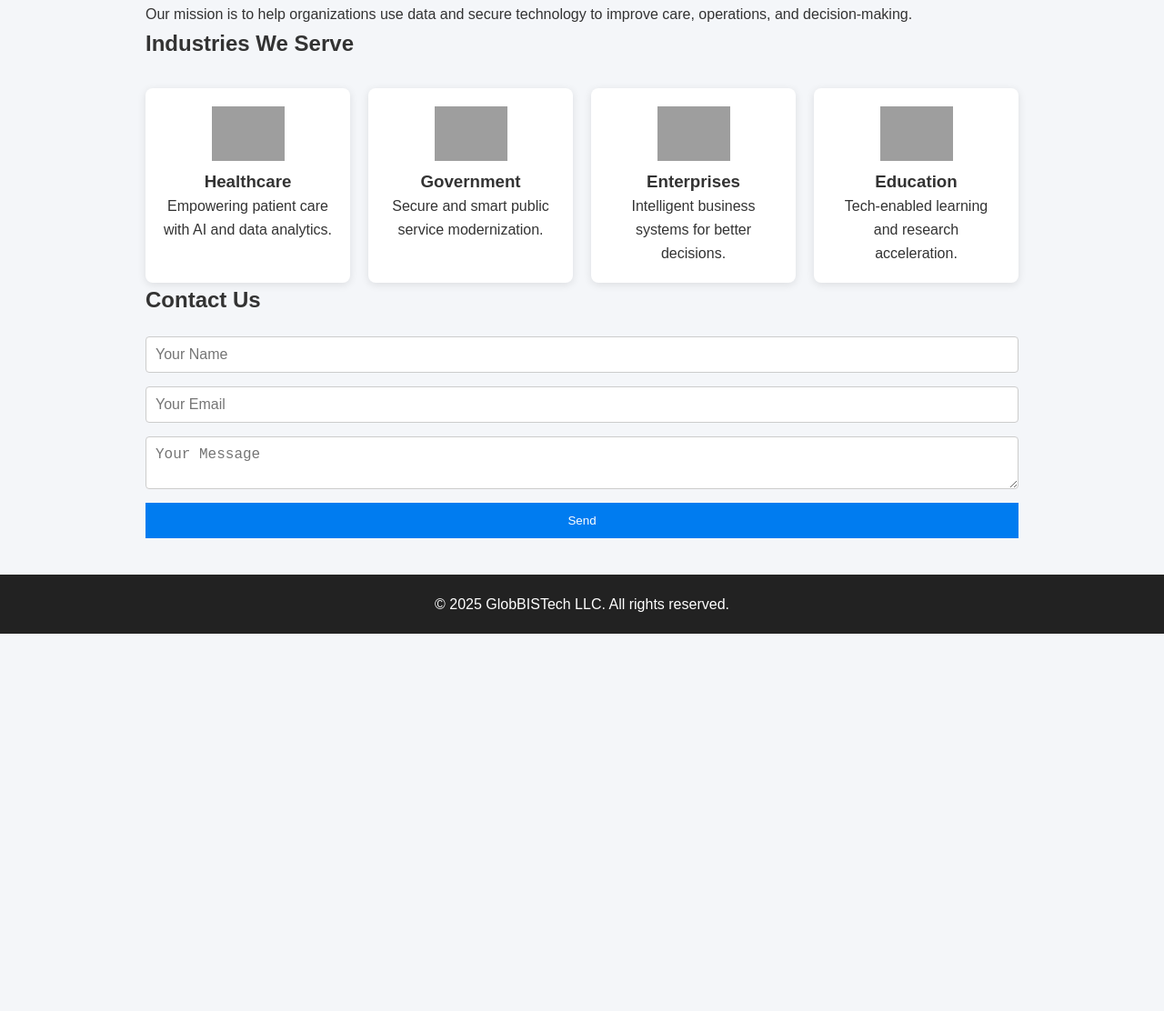
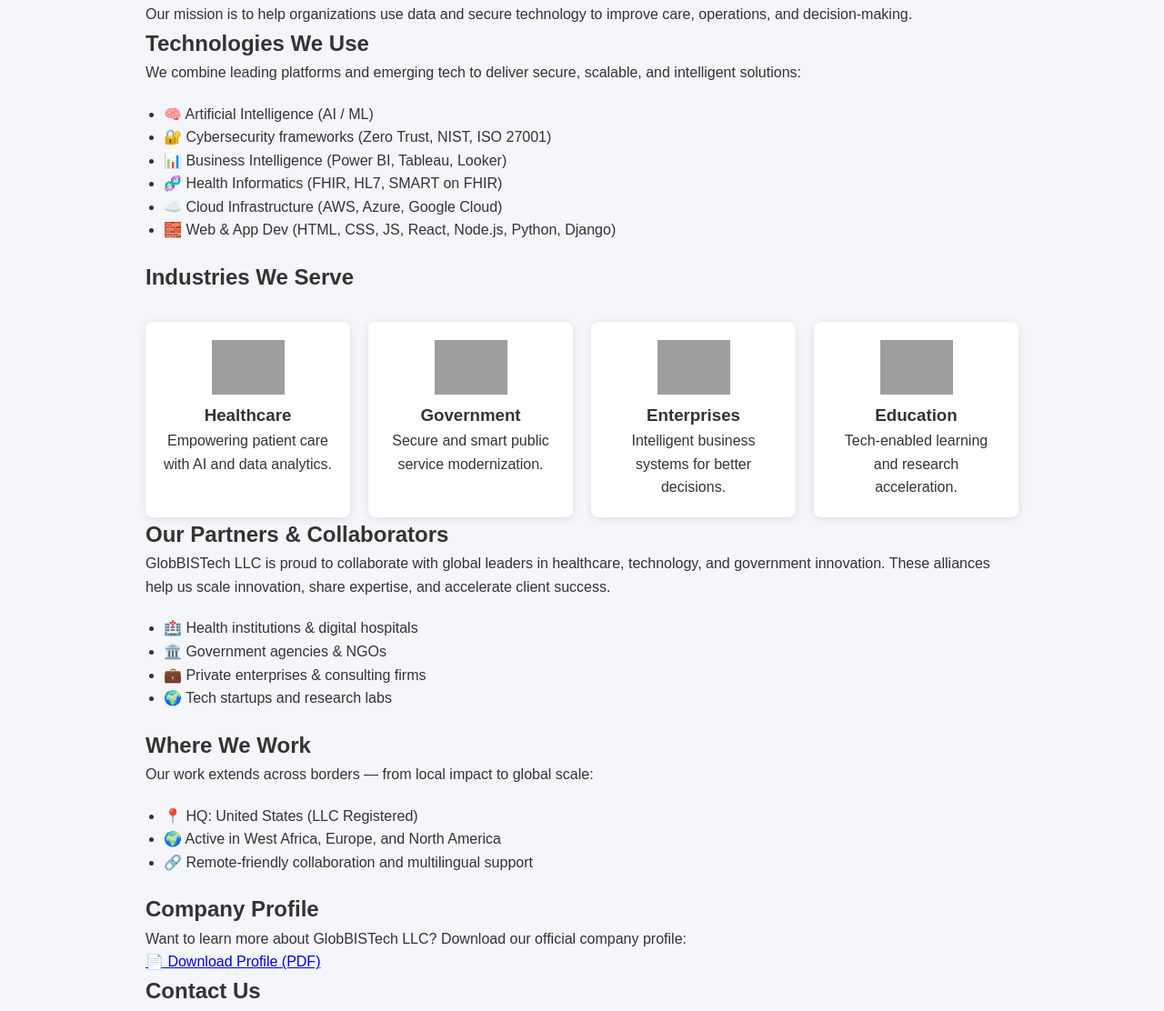
Before and after one commit to albertokabore/GlobBISTech-LLC-Website, a plain HTML site: page index.html in a window 1280 px wide. Shown: the part 635-1747 px from the top of the page at 91% size. Before the commit the page ends 1332 px from the top, so only its background shows below. Drawn offline with Linux system fonts and the light colour scheme; grey boxes are pictures that could not be loaded.

Commit message:
Update index.html

```diff
--- a/index.html
+++ b/index.html
@@ -12,7 +12,11 @@
       <h1>🌐 GlobBISTech LLC</h1>
       <ul>
         <li><a href="#about">About</a></li>
+        <li><a href="#technologies">Technologies</a></li>
         <li><a href="#industries">Industries</a></li>
+        <li><a href="#partners">Partners</a></li>
+        <li><a href="#reach">Reach</a></li>
+        <li><a href="#company-profile">Profile</a></li>
         <li><a href="#contact">Contact</a></li>
       </ul>
     </nav>
@@ -24,6 +28,7 @@
   </header>
 
   <main>
+
     <section id="about">
       <h2>About GlobBISTech</h2>
       <p>
@@ -42,6 +47,21 @@
         Our mission is to help organizations use data and secure technology
         to improve care, operations, and decision-making.
       </p>
+    </section>
+
+    <section id="technologies">
+      <h2>Technologies We Use</h2>
+      <p>
+        We combine leading platforms and emerging tech to deliver secure, scalable, and intelligent solutions:
+      </p>
+      <ul class="tech-list">
+        <li>🧠 Artificial Intelligence (AI / ML)</li>
+        <li>🔐 Cybersecurity frameworks (Zero Trust, NIST, ISO 27001)</li>
+        <li>📊 Business Intelligence (Power BI, Tableau, Looker)</li>
+        <li>🧬 Health Informatics (FHIR, HL7, SMART on FHIR)</li>
+        <li>☁️ Cloud Infrastructure (AWS, Azure, Google Cloud)</li>
+        <li>🧱 Web & App Dev (HTML, CSS, JS, React, Node.js, Python, Django)</li>
+      </ul>
     </section>
 
     <section id="industries">
@@ -70,6 +90,40 @@
       </div>
     </section>
 
+    <section id="partners">
+      <h2>Our Partners & Collaborators</h2>
+      <p>
+        GlobBISTech LLC is proud to collaborate with global leaders in healthcare, technology, and government innovation.
+        These alliances help us scale innovation, share expertise, and accelerate client success.
+      </p>
+      <ul class="tech-list">
+        <li>🏥 Health institutions & digital hospitals</li>
+        <li>🏛️ Government agencies & NGOs</li>
+        <li>💼 Private enterprises & consulting firms</li>
+        <li>🌍 Tech startups and research labs</li>
+      </ul>
+    </section>
+
+    <section id="reach">
+      <h2>Where We Work</h2>
+      <p>
+        Our work extends across borders — from local impact to global scale:
+      </p>
+      <ul class="tech-list">
+        <li>📍 HQ: United States (LLC Registered)</li>
+        <li>🌍 Active in West Africa, Europe, and North America</li>
+        <li>🔗 Remote-friendly collaboration and multilingual support</li>
+      </ul>
+    </section>
+
+    <section id="company-profile">
+      <h2>Company Profile</h2>
+      <p>
+        Want to learn more about GlobBISTech LLC? Download our official company profile:
+      </p>
+      <a href="GlobBISTech_Company_Profile.pdf" download class="download-btn">📄 Download Profile (PDF)</a>
+    </section>
+
     <section id="contact">
       <h2>Contact Us</h2>
       <form id="contactForm">
@@ -80,6 +134,7 @@
       </form>
       <p id="formResponse"></p>
     </section>
+
   </main>
 
   <footer>
```
